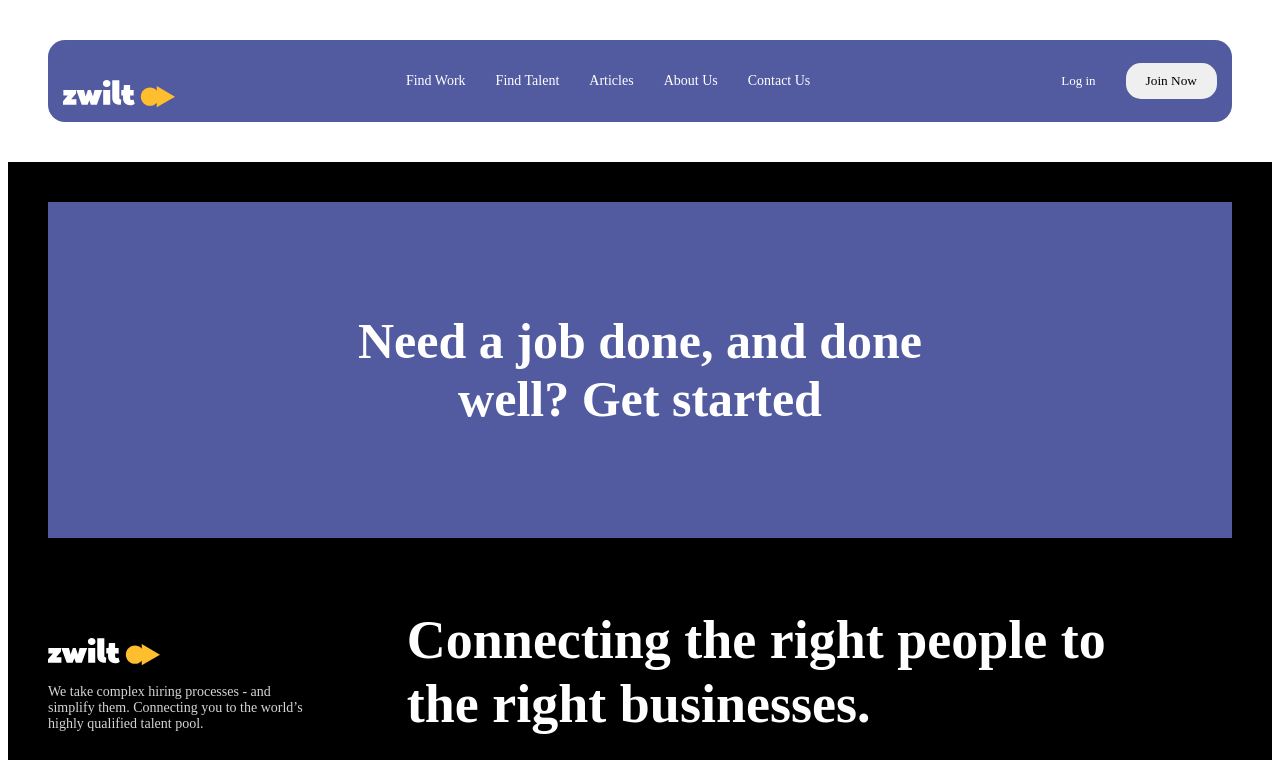
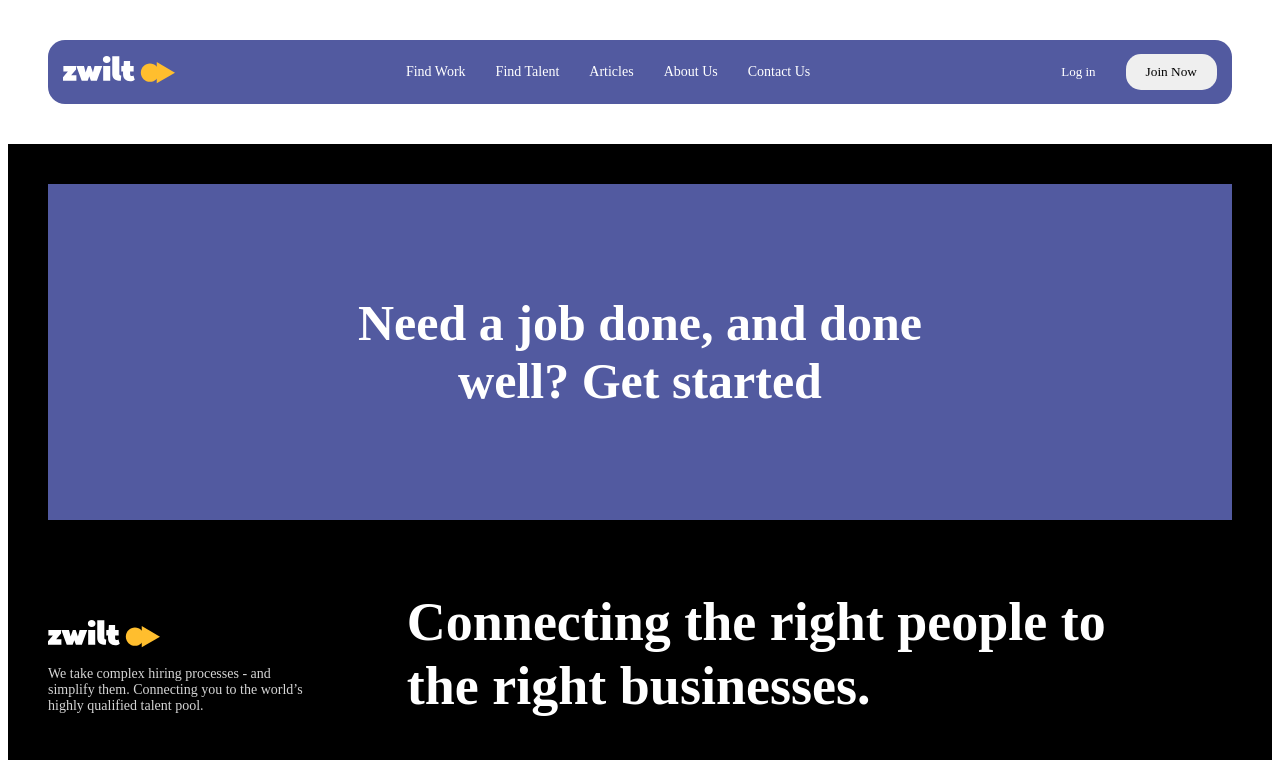
Before and after one commit to Majorbangz88/punchAgency-LandingPage, a React (Create React App) app: page / in a window 1280 px wide. Shown: the top 760 px of the page. Built offline with nearby package versions, Linux system fonts and the light colour scheme; a web font is replaced by a local one.

Commit message:
changed image tag i used in styling the footer logo

```diff
--- a/src/components/footer/index.jsx
+++ b/src/components/footer/index.jsx
@@ -15,7 +15,7 @@ const Footer = () => {
             </div>
             <div className={style.innerFooterDiv}>
                 <div>
-                    <img src={Logo} alt={'Logo'} />
+                    <img src={Logo} alt={'Logo'} className={style.footerLogo} />
                     <p className={style.whatWeDo}>
                         We take complex hiring processes - and <br/>
                         simplify them. Connecting you to the world’s <br/>
--- a/src/components/footer/index.module.css
+++ b/src/components/footer/index.module.css
@@ -47,7 +47,7 @@ footer {
 /*    transform-origin: bottom left;*/
 /*}*/
 
-img {
+.footerLogo {
     padding-top: 30px;
 }
 
```
